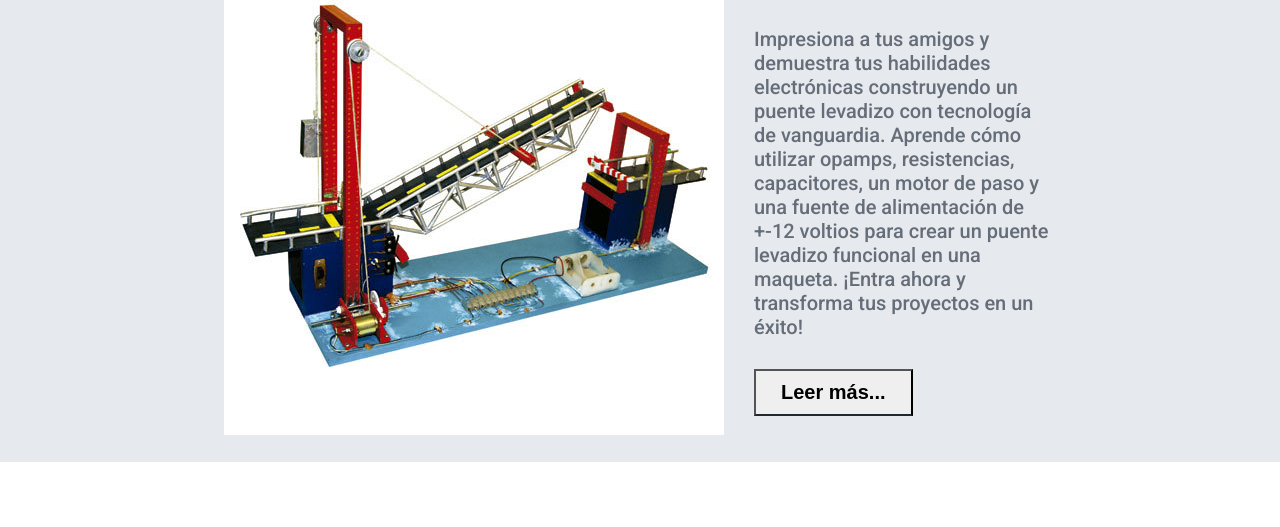
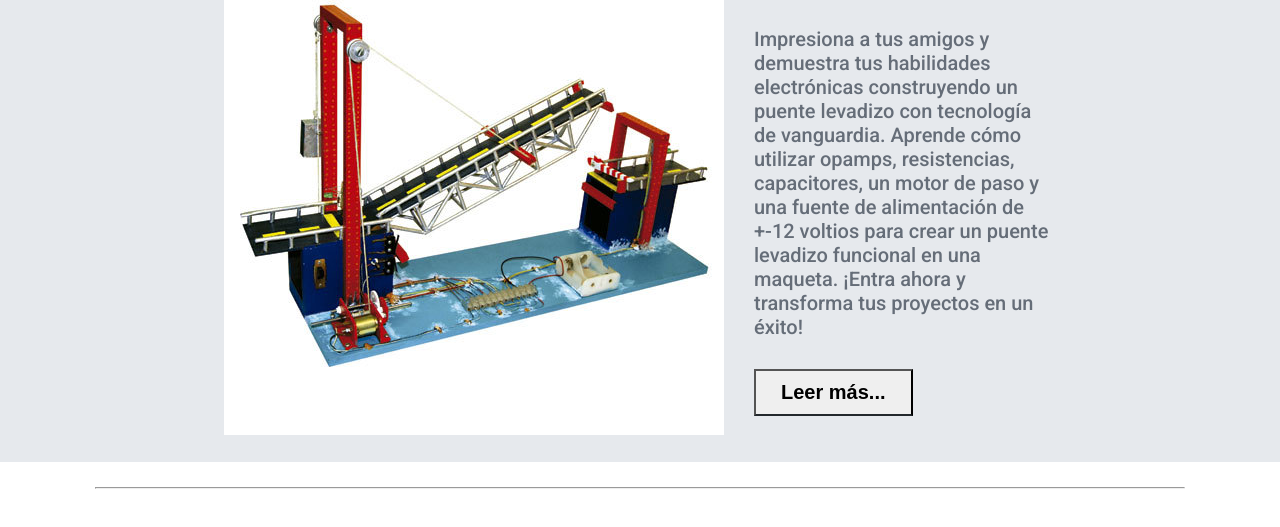
Before and after one commit to iesusdavila/Blog-personal, a plain HTML site: page blogs.html in a window 1280 px wide. Shown: the part 257-784 px from the top of the page. Drawn offline with Linux system fonts and the light colour scheme.

Commit message:
Linea de separacion entre secciones

```diff
--- a/blogs.html
+++ b/blogs.html
@@ -78,6 +78,8 @@
       </article>
     </section>
 
+    <hr>
+
     <section class="blogs__last"></section>
 
     <section class="blogs__electronic"></section>
--- a/src/design_blogs.css
+++ b/src/design_blogs.css
@@ -122,3 +122,8 @@ header {
 .blogs__main-card--info button:hover {
   background-color: var(--prim-1-color);
 }
+
+hr {
+  width: 85%;
+  margin: 25px auto;
+}
--- a/src/main.css
+++ b/src/main.css
@@ -39,7 +39,7 @@ header {
   grid-template-rows: 120px 80% 80px;
   overflow: hidden;
   background-color: var(--prim-2-tonalidad-media-baja-color);
-  background-image: url("../assets/wall2.png");
+  background-image: url("../assets/fondos/wall2.png");
   background-position: center;
 }
 
```
